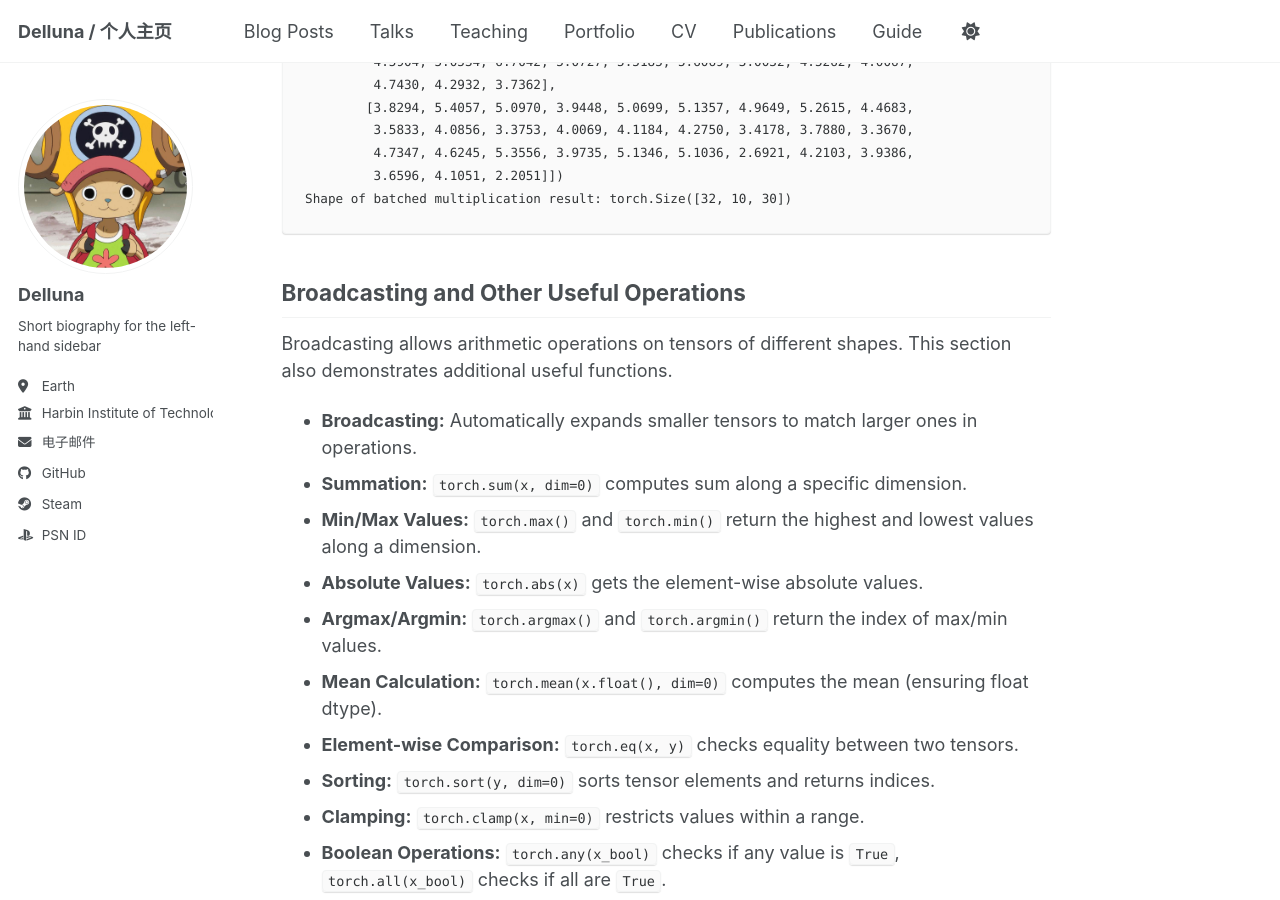
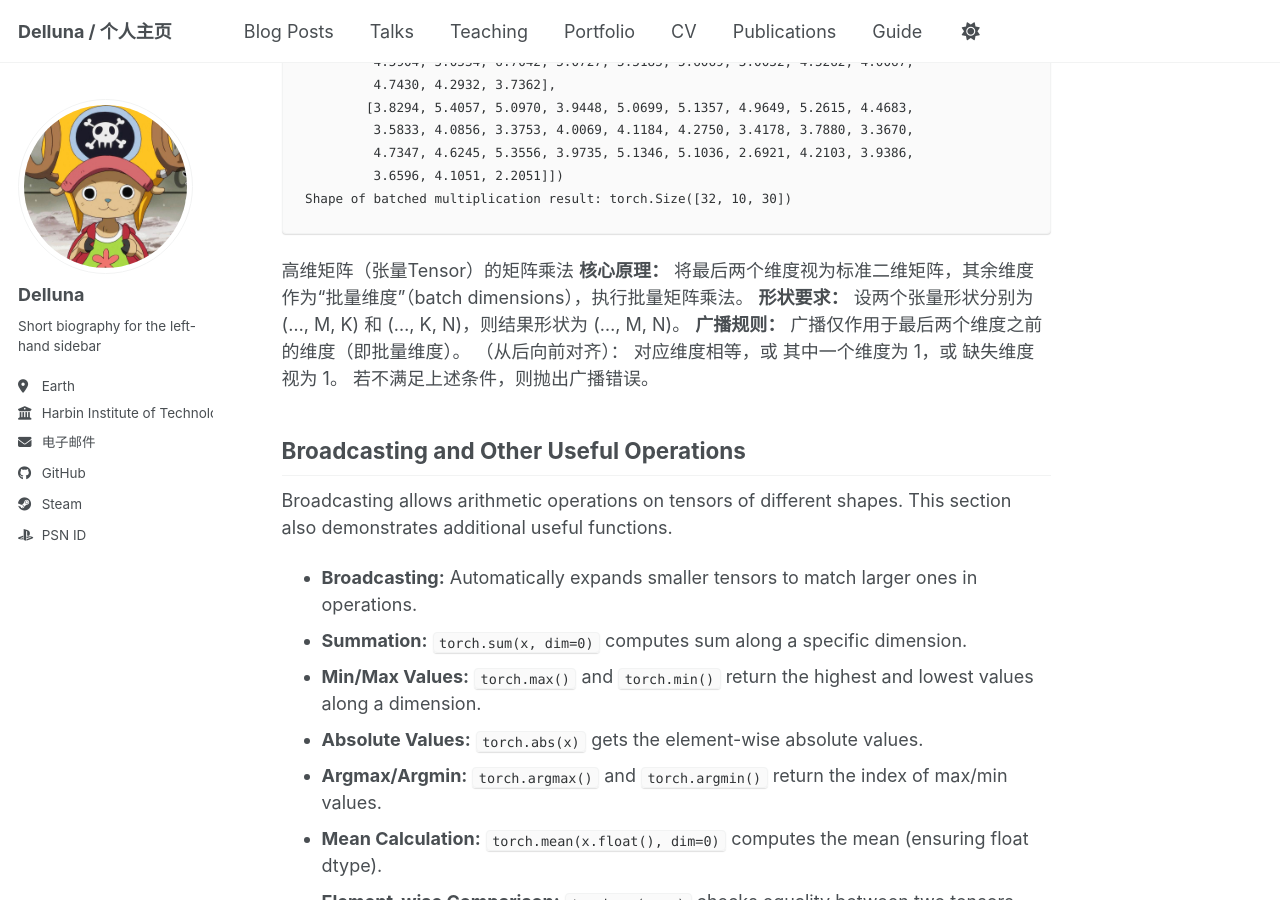
Before and after one commit to Delluna/Delluna.github.io, a Jekyll site: the page built from _posts/2026-04-01-pytorch_fundamentals.md, in a window 1280 px wide and 900 px high, scrolled down 11091 px. Built offline with Jekyll 4.4.1, drawn with Linux system fonts in a browser that asks for light colours; a script bundle is joined from its source files by our own code; library files that are not in the unit come from our copies.

Commit message:
Enhance PyTorch fundamentals with matrix multiplication details
Added explanation of high-dimensional matrix multiplication and broadcasting rules for tensors.

```diff
--- a/_posts/2026-04-01-pytorch_fundamentals.md
+++ b/_posts/2026-04-01-pytorch_fundamentals.md
@@ -433,6 +433,17 @@ print("Shape of batched multiplication result:", (tensor1 @ tensor2).shape)
              3.6596, 4.1051, 2.2051]])
     Shape of batched multiplication result: torch.Size([32, 10, 30])
 
+‌高维矩阵（张量Tensor）的矩阵乘法
+**核心原理‌：** 将最后两个维度视为标准二维矩阵，其余维度作为“批量维度”（batch dimensions），执行批量矩阵乘法。
+**形状要求‌：**
+设两个张量形状分别为 (..., M, K) 和 (..., K, N)，则结果形状为 (..., M, N)。
+**广播规则‌：**
+广播仅作用于最后两个维度之前的维度‌（即批量维度）。
+（从后向前对齐）：
+对应维度相等，或
+其中一个维度为 1，或
+缺失维度视为 1。
+若不满足上述条件，则抛出广播错误。
 
 ## Broadcasting and Other Useful Operations
 
```
